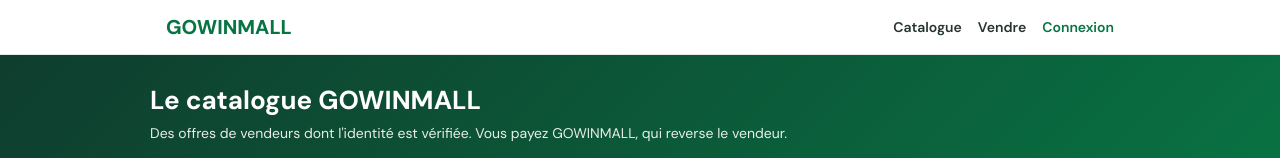
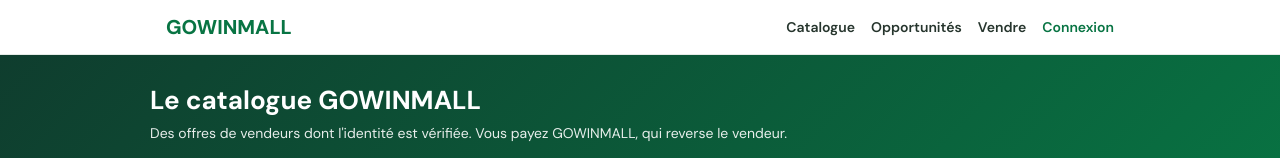
Before and after one commit to jayden0036/GOWINMALL, a Next.js app: page /catalogue in a window 1280 px wide. Shown: the top 158 px of the page. Built offline with nearby package versions, Linux system fonts and the light colour scheme; no server answers; the database is empty.

Commit message:
Add 'Opportunités' link to SiteHeader

```diff
--- a/src/components/SiteHeader.tsx
+++ b/src/components/SiteHeader.tsx
@@ -32,6 +32,7 @@ export default async function SiteHeader() {
         </a>
         <nav style={{ display: "flex", gap: "16px", alignItems: "center", flexWrap: "wrap" }}>
           <a href="/catalogue" style={link}>Catalogue</a>
+          <a href="/opportunites" style={link}>Opportunités</a>
           <a href="/vendre" style={link}>Vendre</a>
           {user ? (
             <>
```
